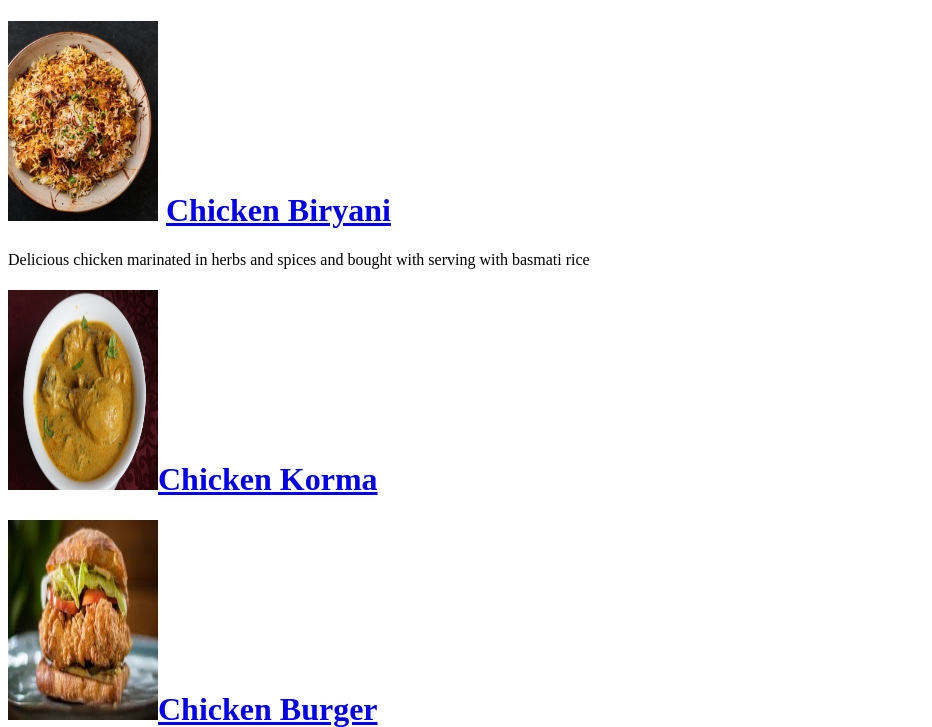
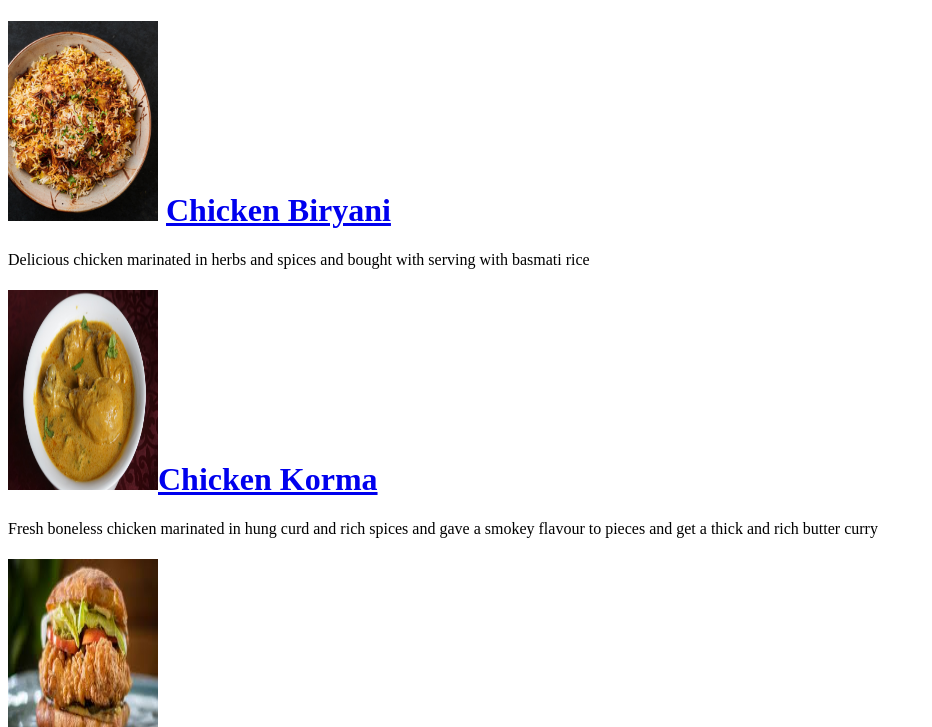
Before and after one commit to SahasRajput-Tech/Recipes, a plain HTML site: page index.html in a window 1280 px wide. Shown: the top 727 px of the page, without its empty margins (0-932 px from the left). Drawn offline with Linux system fonts and the light colour scheme.

Commit message:
Update index.html

```diff
--- a/index.html
+++ b/index.html
@@ -19,6 +19,7 @@
         >Chicken Korma</a
       >
     </h1>
+    <p>Fresh boneless chicken marinated in hung curd and rich spices and gave a smokey flavour to pieces and get a thick and rich butter curry</p>
     <h1>
       <img src="CBrg.jpeg" height="200" width="150" /><a
         href="https://www.indianhealthyrecipes.com/chicken-burger/"
```
